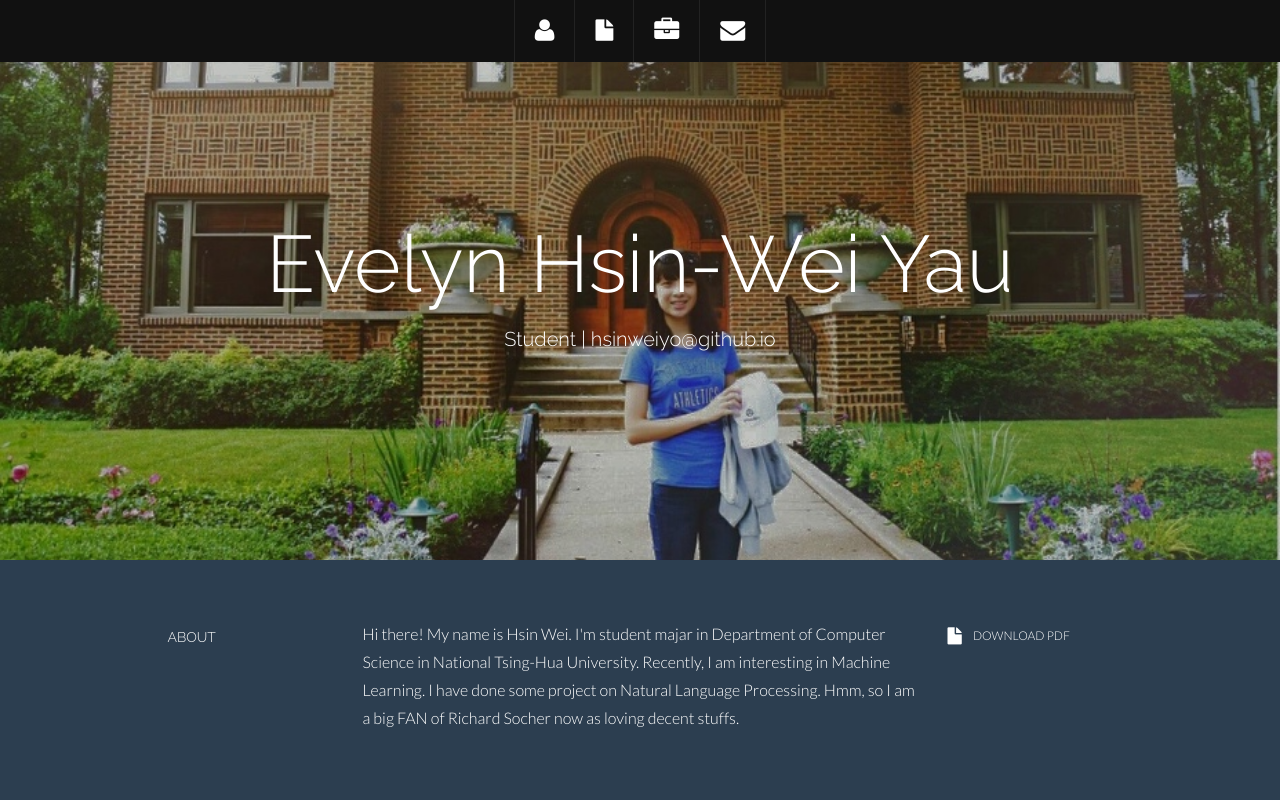
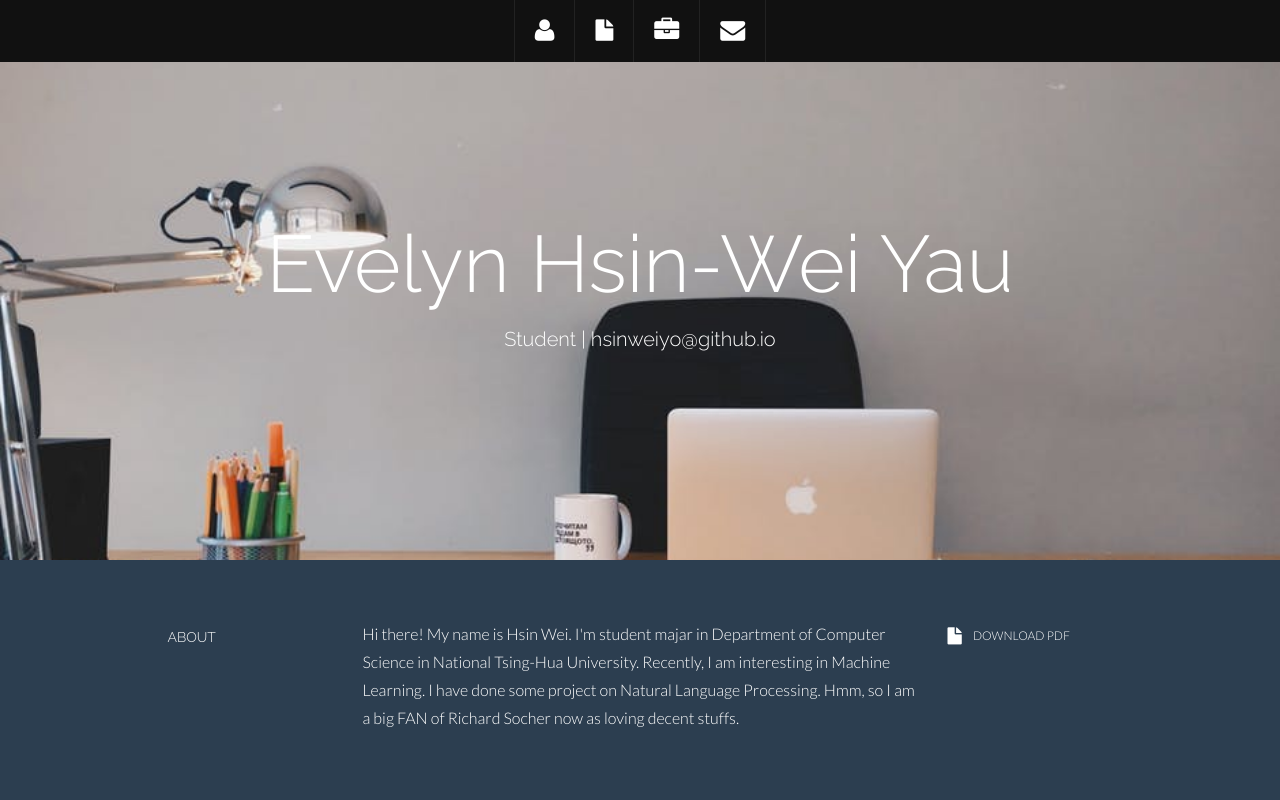
Before and after one commit to hsinweiyo/hsinweiyo.github.io, a plain HTML site: page index.html in a window 1280 px wide. Shown: the top 800 px of the page. Drawn offline with Linux system fonts and the light colour scheme.

Commit message:
change wall paper

```diff
--- a/assets/css/main.css
+++ b/assets/css/main.css
@@ -153,7 +153,7 @@ a:after {
 
 /* Header Wrap */
 #headerwrap {
-	background: url(../img/header-bg2.jpg) no-repeat center top;
+	background: url(../img/Wallpaper.jpeg) no-repeat center top;
 	margin-top: 60px;
 	padding-top:140px;
 	text-align:center;
```
Also changed, not shown: assets/img/Wallpaper.jpeg (added).
